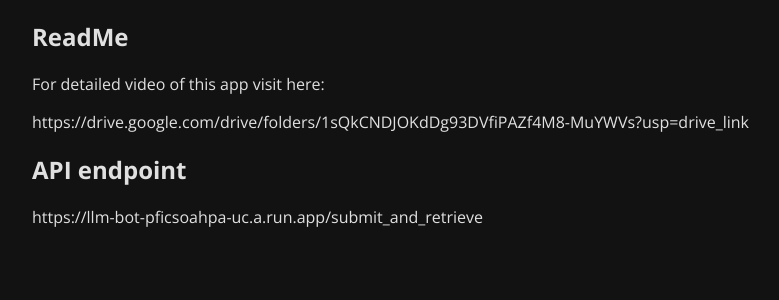
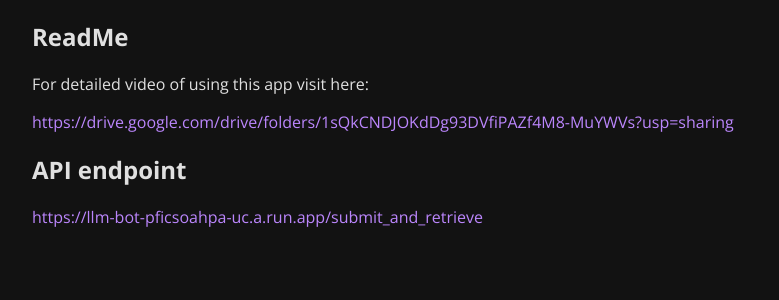
Before and after one commit to Anushk97/Cleric_assessment, a Flask app: page / in a window 1280 px wide. Shown: the part 122-422 px from the top of the page, without its empty margins (268-1047 px from the left). Run offline with Flask 3, Linux system fonts and the light colour scheme.

Commit message:
changed home.py

```diff
--- a/templates/home.html
+++ b/templates/home.html
@@ -8,11 +8,11 @@
     {% block content %}
 
     <h2> ReadMe </h2>
-    <p>For detailed video of this app visit here:</p>
-      <p>https://drive.google.com/drive/folders/1sQkCNDJOKdDg93DVfiPAZf4M8-MuYWVs?usp=drive_link</p>
+    <p>For detailed video of using this app visit here:</p>
+      <p><a href="https://drive.google.com/drive/folders/1sQkCNDJOKdDg93DVfiPAZf4M8-MuYWVs?usp=sharing" target="_blank">https://drive.google.com/drive/folders/1sQkCNDJOKdDg93DVfiPAZf4M8-MuYWVs?usp=sharing</a></p>
 
     <h2> API endpoint</h2>
-      <p> https://llm-bot-pficsoahpa-uc.a.run.app/submit_and_retrieve</p>
+      <p><a href="https://llm-bot-pficsoahpa-uc.a.run.app/submit_and_retrieve" target="_blank">https://llm-bot-pficsoahpa-uc.a.run.app/submit_and_retrieve</a></p>
 
     {% endblock %}
 
```
